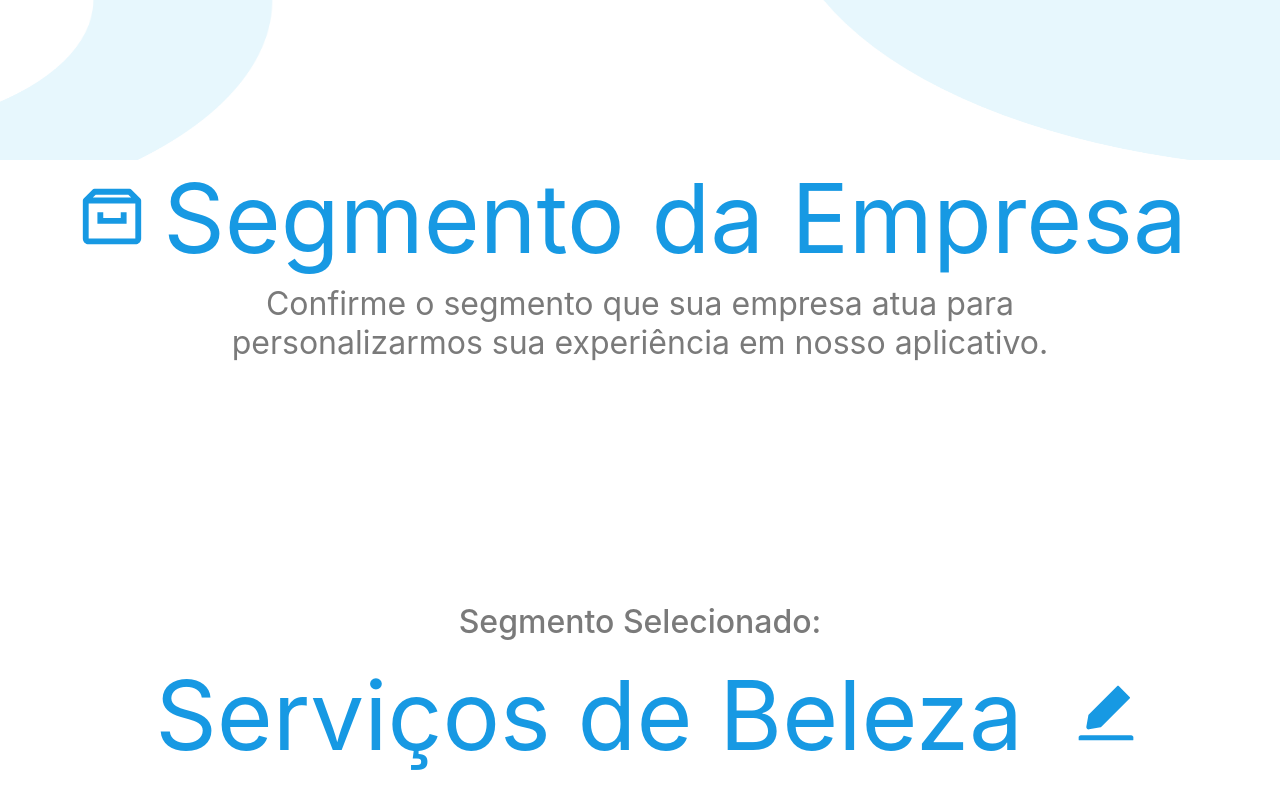
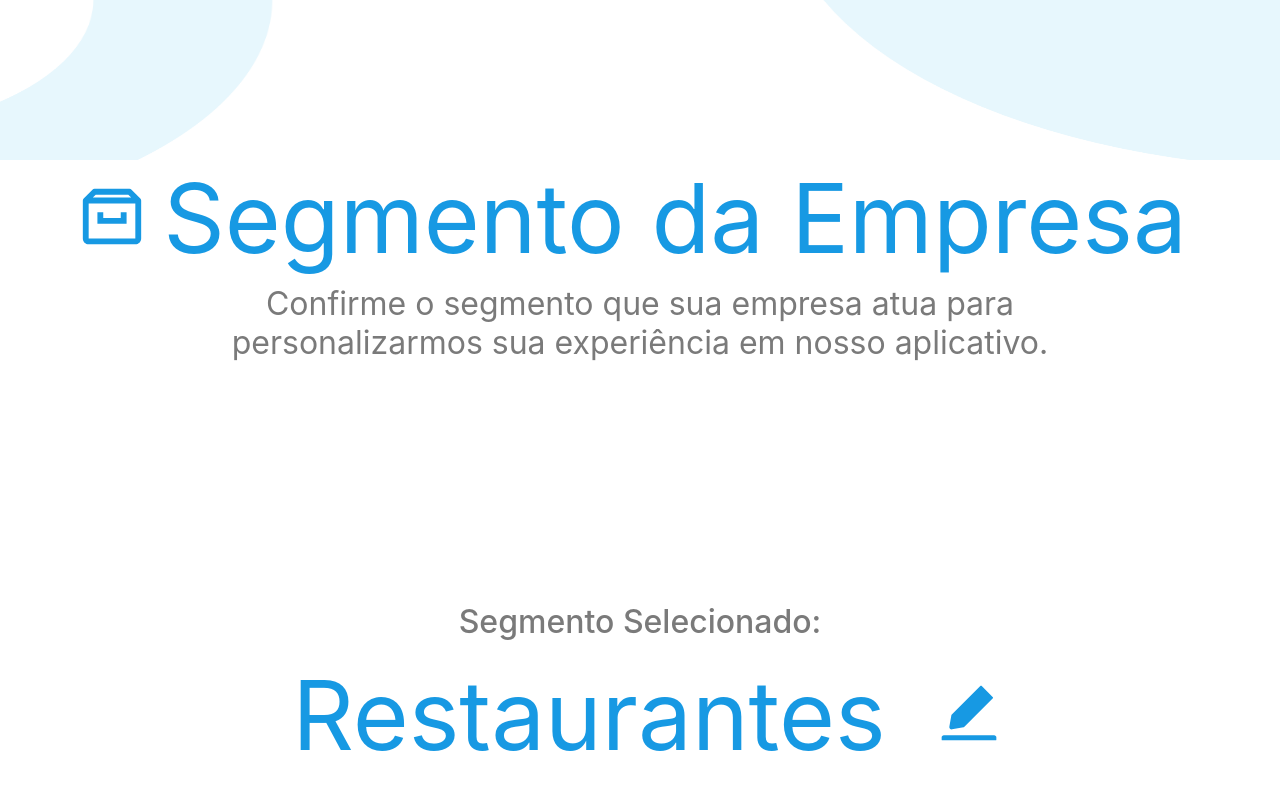
Before and after one commit to lzmarangoni/formulario_de_segmentos, a React (Create React App) app: page / in a window 1280 px wide. Shown: the top 800 px of the page. Built offline with nearby package versions, Linux system fonts and the light colour scheme.

Commit message:
finalizado as funções de seleção dos ramos de atividade possibilitando renderização condicional na tela

```diff
--- a/package.json
+++ b/package.json
@@ -6,6 +6,7 @@
     "@testing-library/jest-dom": "^5.16.5",
     "@testing-library/react": "^13.4.0",
     "@testing-library/user-event": "^13.5.0",
+    "axios": "^1.2.0",
     "react": "^18.2.0",
     "react-dom": "^18.2.0",
     "react-icons": "^4.7.1",
--- a/src/App.css
+++ b/src/App.css
@@ -19,7 +19,7 @@
     justify-content:center;
     align-items:center;
     width:80%;
-    font-weight:
+
 }
 
 .App .edit{
--- a/src/App.js
+++ b/src/App.js
@@ -1,5 +1,4 @@
 import './App.css'
-
 import Banner from "./components/Banner";
 import Button from "./components/Button";
 import Text from "./components/Text";
@@ -9,10 +8,36 @@ import {FiChevronLeft} from "react-icons/fi"
 import {FiCheckCircle} from "react-icons/fi"
 import {BiArchive} from "react-icons/bi"
 import {AiFillEdit} from "react-icons/ai"
+import { useState } from 'react';
+import SearchBar from './components/SearchBar';
+
+
 
 function App() {
 
+  const areas = [{
+    name:'Restaurantes',
+    id:'1'
+  },
+{
+  name:'Salão de Beleza',
+  id:'2'
+}]
 
+  const areasName = areas.map(area => area.name)
+
+    const createList = ()=>{
+      setActivityAreas(areas)
+      setAreaDefault('')
+    }
+
+    const selectActivity = (item)=>{
+      setAreaDefault(item)
+      setActivityAreas([])
+
+    }
+    const [activityAreas, setActivityAreas]  =  useState([])
+    const [areaDefault, setAreaDefault] = useState(areasName[0])
 
   return (
     <div className="App">
@@ -24,10 +49,18 @@ function App() {
         </div>
         <Text text="Confirme o segmento que sua empresa atua para personalizarmos sua experiência em nosso aplicativo." />
       </div>
-      <Text style={{ fontWeight: '500', marginTop: '15rem', marginBottom:'0' }} text="Segmento Selecionado:" />
+      {activityAreas.length === 0 && <div>
+         <Text style={{ fontWeight: '500', marginTop: '15rem', marginBottom:'0' }} text="Segmento Selecionado:" />
       <div className='edit'>
-        <Title style={{marginBottom:'0rem'}} title="Serviços de Beleza" />
-        <a onClick={()=>{console.log('fui clicado')}}><AiFillEdit size={70} style={{color:'#1799e3', marginLeft:'2rem'}}/></a>
+        <Title style={{marginBottom:'0rem'}} title={areaDefault} />
+        <a onClick={createList}><AiFillEdit size={70} style={{color:'#1799e3', marginLeft:'2rem'} }/></a>
+      </div> </div>}
+      <div className='list'>
+        <ul>
+          {activityAreas.length > 0 && <SearchBar/> }
+          {activityAreas.map(item=> <li onClick={()=>{selectActivity(item.name)}} key={item.id}>{item.name}</li>)}
+        </ul>
+
       </div>
       <div className="styledButtons">
         <Button backgroundColor="white" textColor="white" borderColor="#1f9ce4" >
--- /dev/null
+++ b/src/components/SearchBar/index.js
@@ -0,0 +1,11 @@
+import './SearchBar.css'
+
+const SearchBar = ()=>{
+    return(
+        <div>
+            <input/>
+        </div>
+    )
+}
+
+export default SearchBar
```
Also changed, not shown: src/components/SearchBar/SearchBar.css (added), 1 other file (tests, documents, lock files or other folders).
